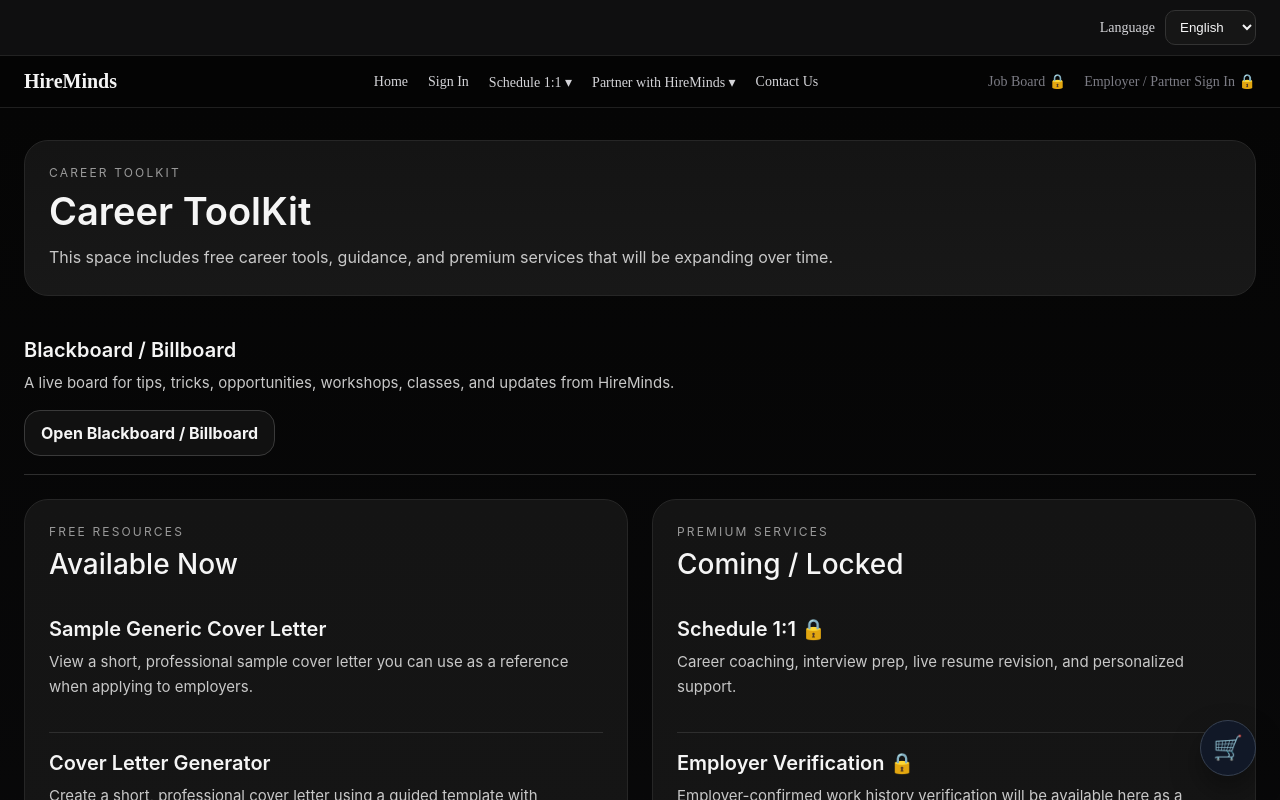
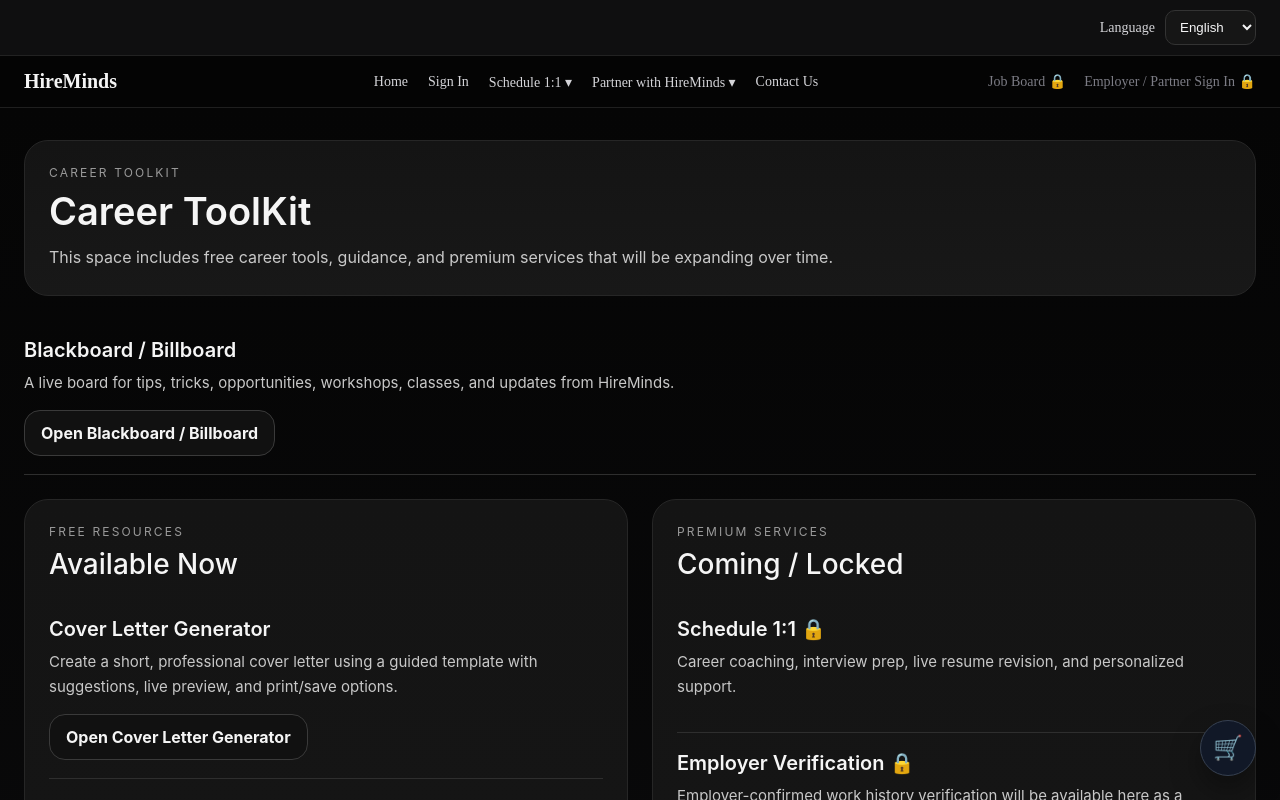
Before and after one commit to UrMizery/hireminds-platform, a Next.js app: page /career-toolkit in a window 1280 px wide. Shown: the top 800 px of the page. Built offline with nearby package versions, Linux system fonts and the light colour scheme; no server answers.

Commit message:
Update page.tsx

```diff
--- a/app/career-toolkit/page.tsx
+++ b/app/career-toolkit/page.tsx
@@ -26,13 +26,6 @@ export default function CareertoolKit() {
           <div style={styles.card}>
             <p style={styles.kicker}>Free Resources</p>
             <h2 style={styles.sectionTitle}>Available Now</h2>
-
-             <div style={styles.item}>
-      <h3 style={styles.itemTitle}>Sample Generic Cover Letter</h3>
-      <p style={styles.itemText}>
-        View a short, professional sample cover letter you can use as a reference when applying to employers.
-      </p>
-    </div>
 
            <div style={styles.item}>
   <h3 style={styles.itemTitle}>Cover Letter Generator</h3>
```
